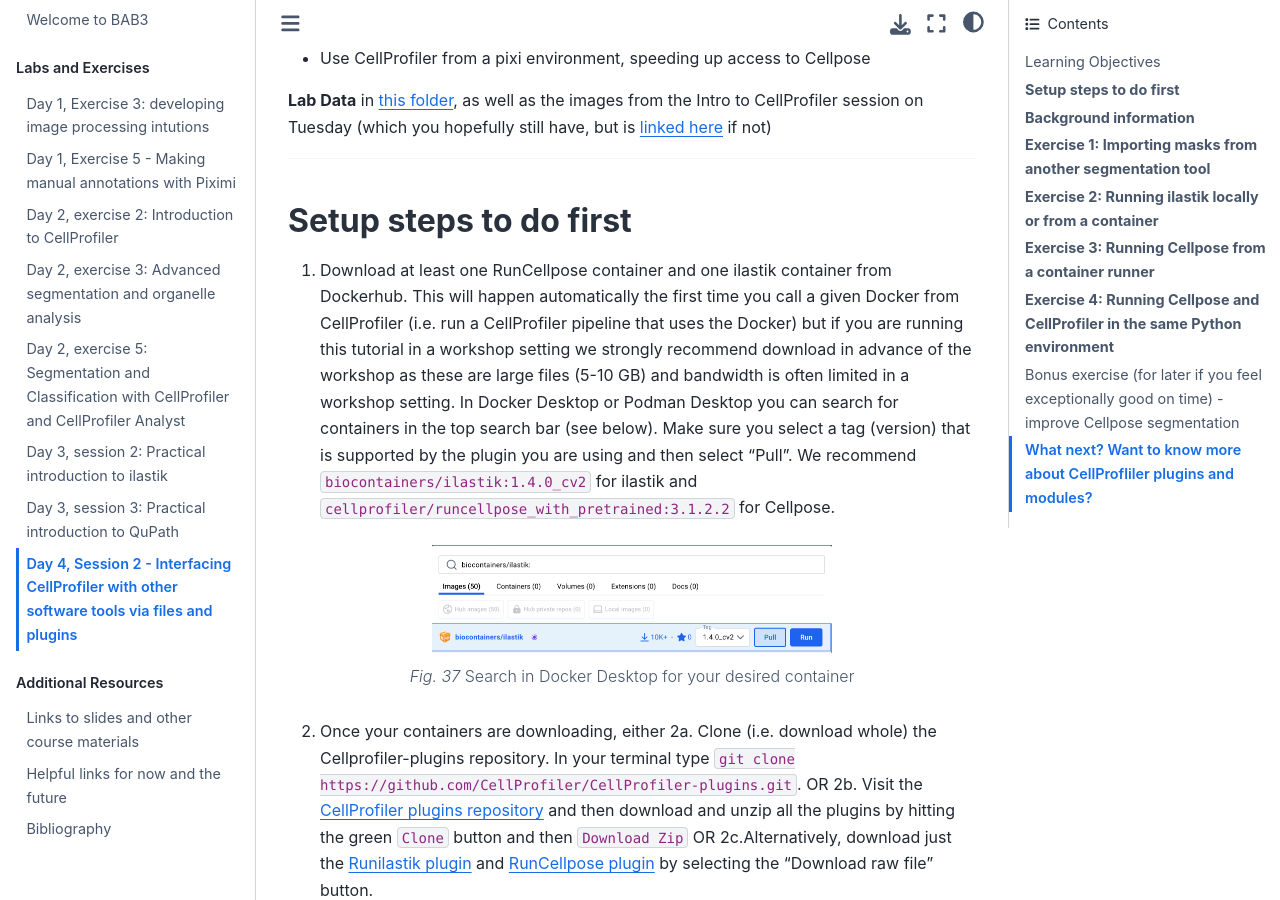
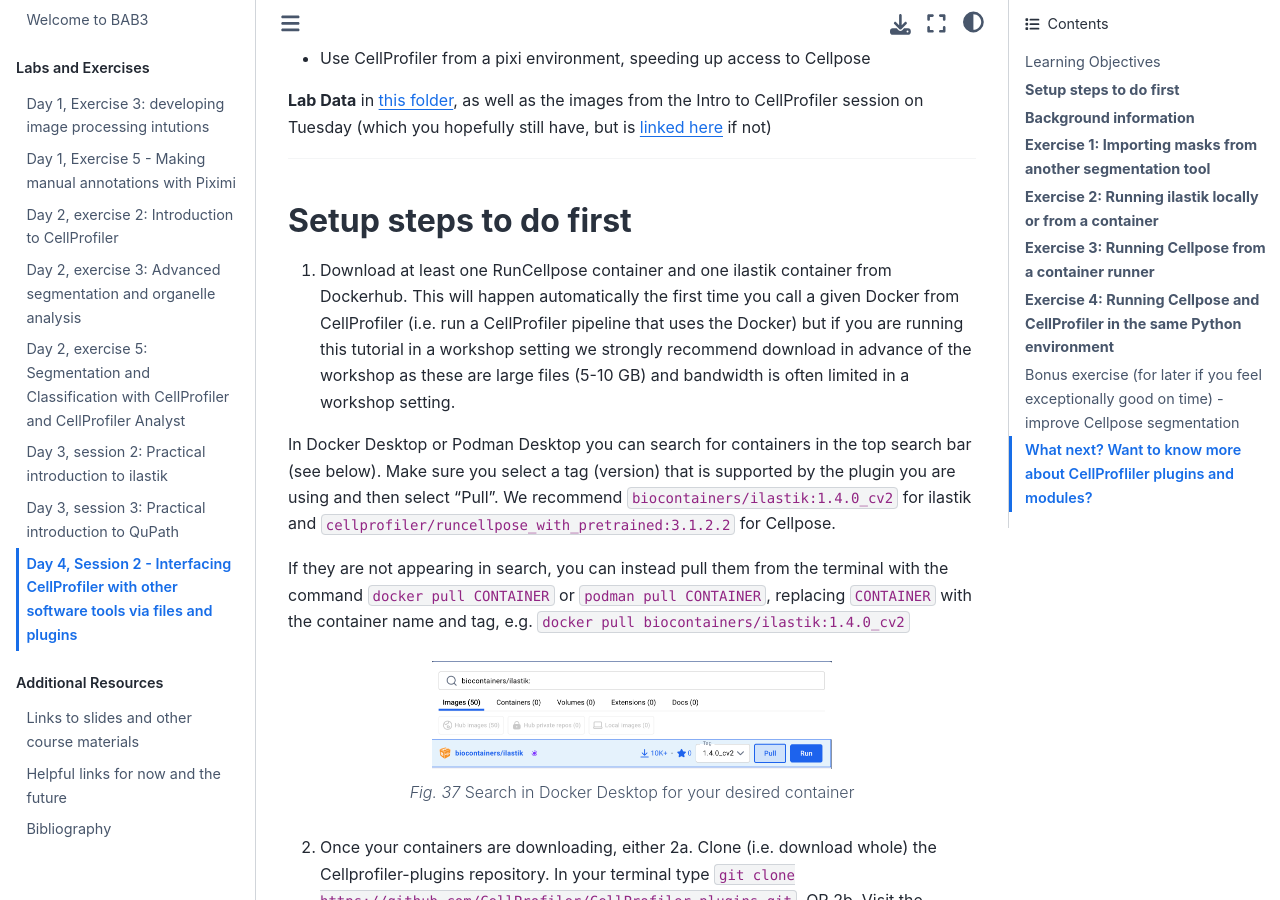
Before and after one commit to broadinstitute/BAB3, a Jupyter Book: the page built from docs/BeginnerSegmentation/BeginnerSegmentationPlugins.md, in a window 1280 px wide and 900 px high, scrolled down 439 px. Built offline with Jupyter Book 1.0.4 settings and Sphinx 7.4.7 and the Sphinx Book theme 1.1.4, drawn with Linux system fonts in a browser that asks for light colours.

Commit message:
pull containers help

````diff
--- a/docs/BeginnerSegmentation/BeginnerSegmentationPlugins.md
+++ b/docs/BeginnerSegmentation/BeginnerSegmentationPlugins.md
@@ -5,6 +5,7 @@
 ---
 
 ## Learning Objectives
+
 - Learn how to download CellProfiler plugins from GitHub and set CellProfiler to use them
 - Learn more about how to use software containers (such as Docker or Podman) to help CellProfiler access other tools
 - Use CellProfiler from a pixi environment, speeding up access to Cellpose
@@ -17,9 +18,12 @@
 
 1. Download at least one RunCellpose container and one ilastik container from Dockerhub.
 This will happen automatically the first time you call a given Docker from CellProfiler (i.e. run a CellProfiler pipeline that uses the Docker) but if you are running this tutorial in a workshop setting we strongly recommend download in advance of the workshop as these are large files (5-10 GB) and bandwidth is often limited in a workshop setting.
+
 In Docker Desktop or Podman Desktop you can search for containers in the top search bar (see below).
 Make sure you select a tag (version) that is supported by the plugin you are using and then select "Pull".
 We recommend `biocontainers/ilastik:1.4.0_cv2` for ilastik and `cellprofiler/runcellpose_with_pretrained:3.1.2.2` for Cellpose.
+
+If they are not appearing in search, you can instead pull them from the terminal with the command `docker pull CONTAINER` or `podman pull CONTAINER`, replacing `CONTAINER` with the container name and tag, e.g. `docker pull biocontainers/ilastik:1.4.0_cv2`
 
 ```{figure} ./TutorialImages/DockerSearch.png
 :width: 400
````
